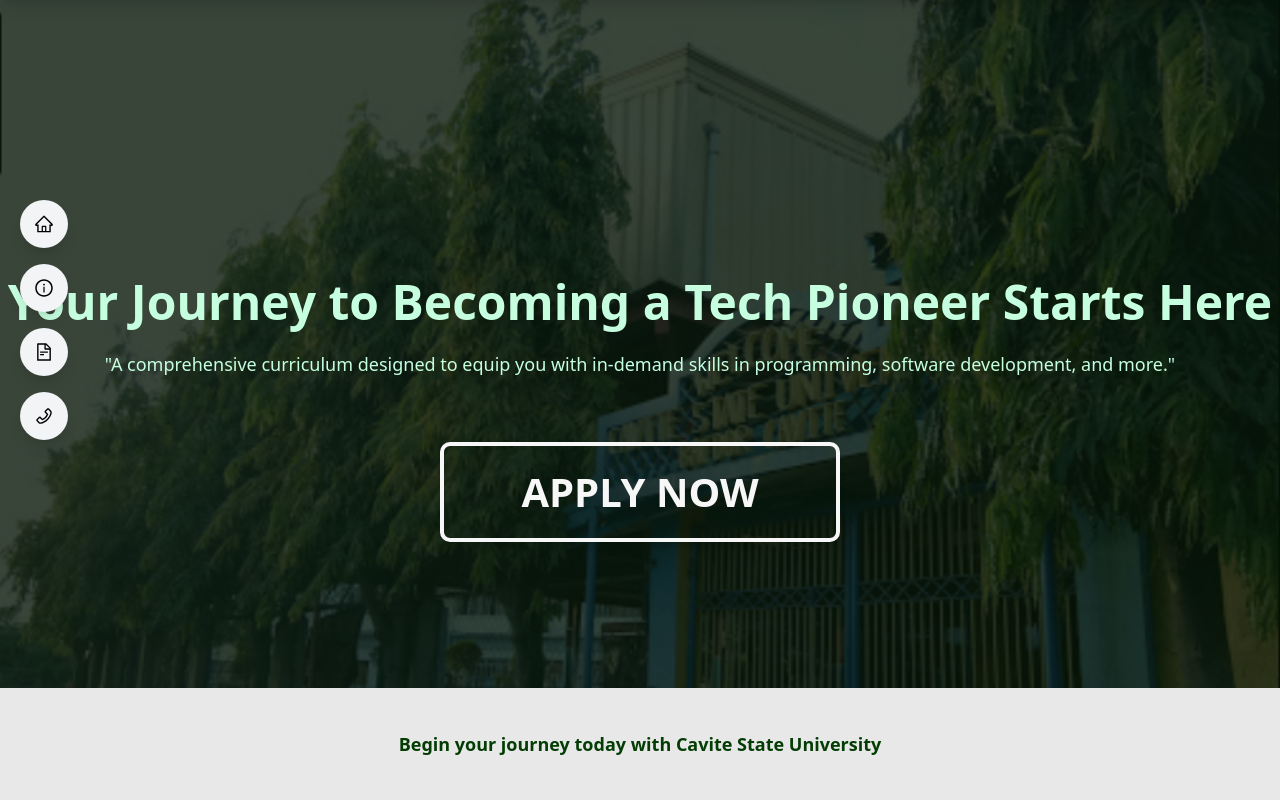
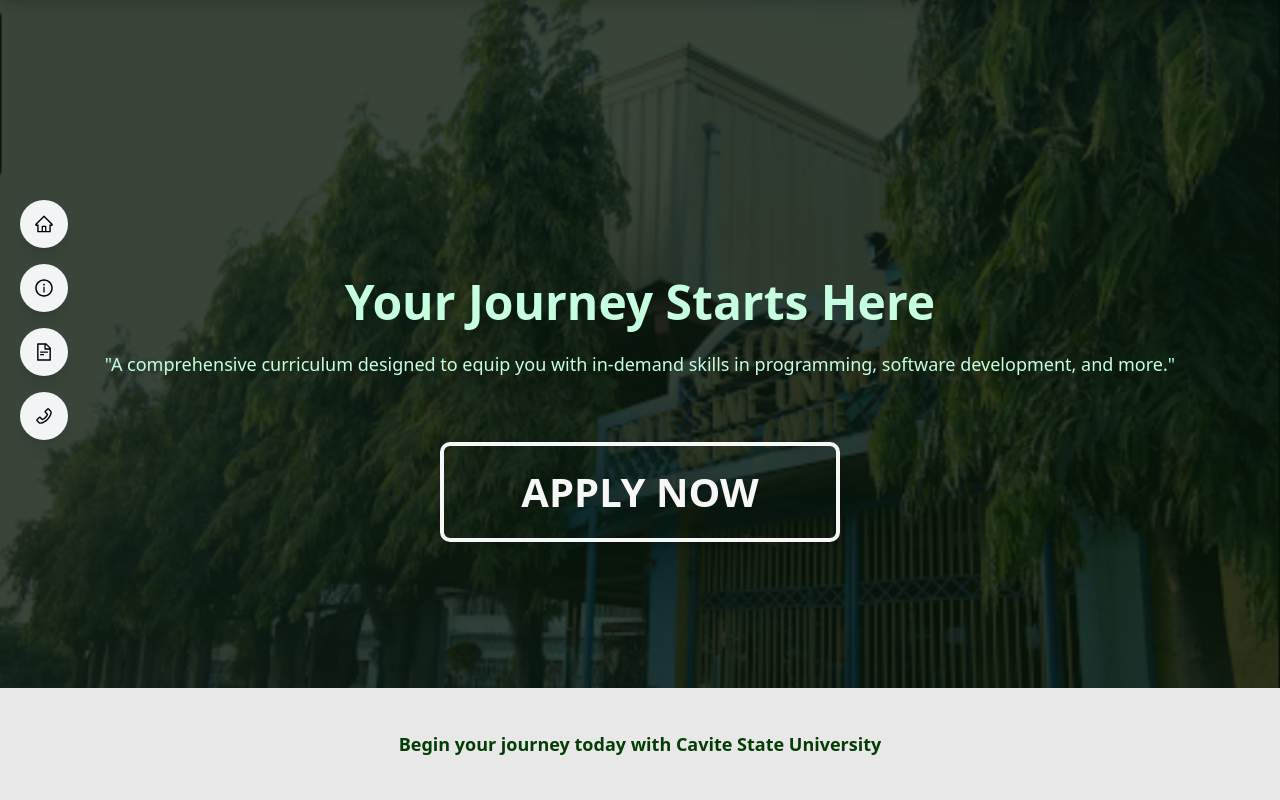
Before and after one commit to jh-jazer/CvSU-System, a React (Vite) app: page / in a window 1280 px wide. Shown: the top 800 px of the page. Built offline with nearby package versions, Linux system fonts and the light colour scheme.

Commit message:
fix hero

```diff
--- a/src/components/Hero.jsx
+++ b/src/components/Hero.jsx
@@ -16,7 +16,7 @@ const Hero = () => {
         <div className="absolute top-0 left-0 w-full h-full bg-[#081708]/80 flex items-center justify-center z-10">
           <div className="text-center mt-10 text-white space-y-6">
             <h1 className="text-5xl font-bold text-[#c5ffdf]">
-              Your Journey to Becoming a Tech Pioneer Starts Here
+              Your Journey Starts Here
             </h1>
             <p className="text-lg hidden sm:block px-3 text-[#c5ffdf]">
               "A comprehensive curriculum designed to equip you with in-demand
```
